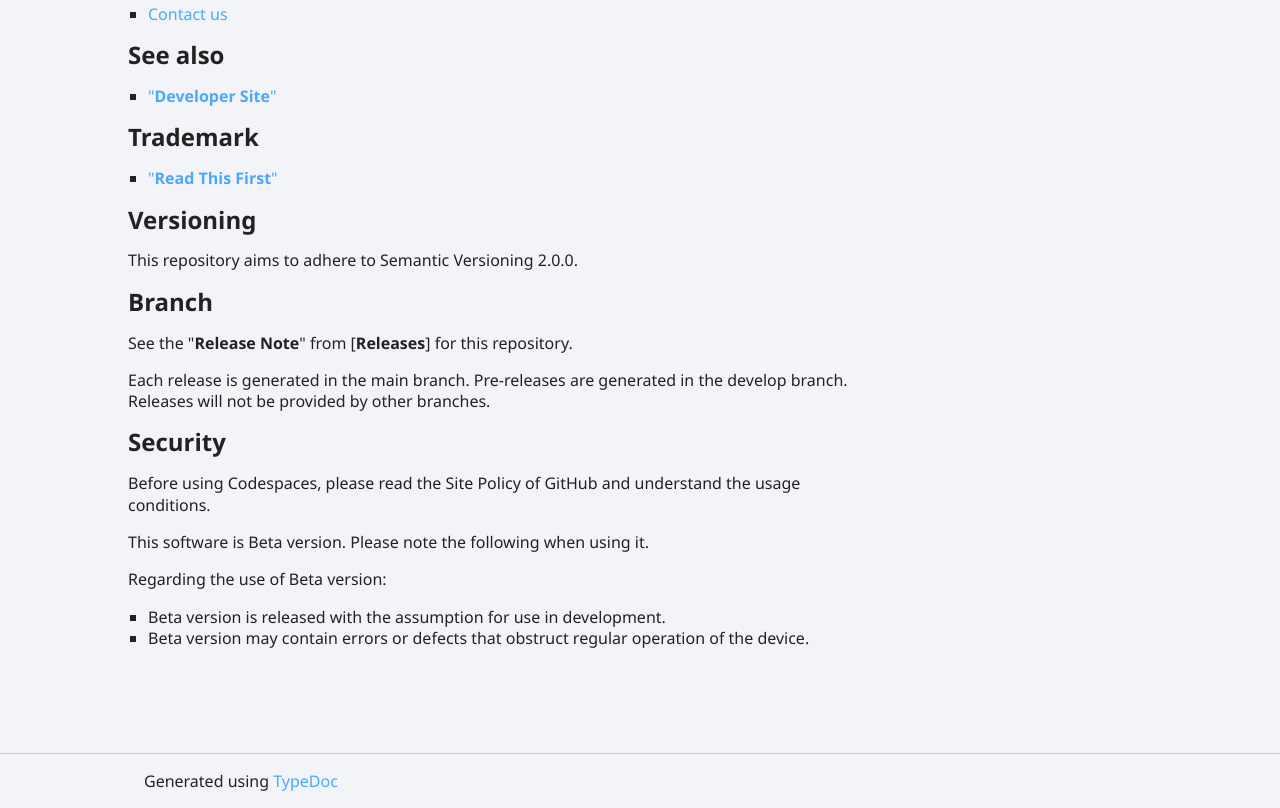
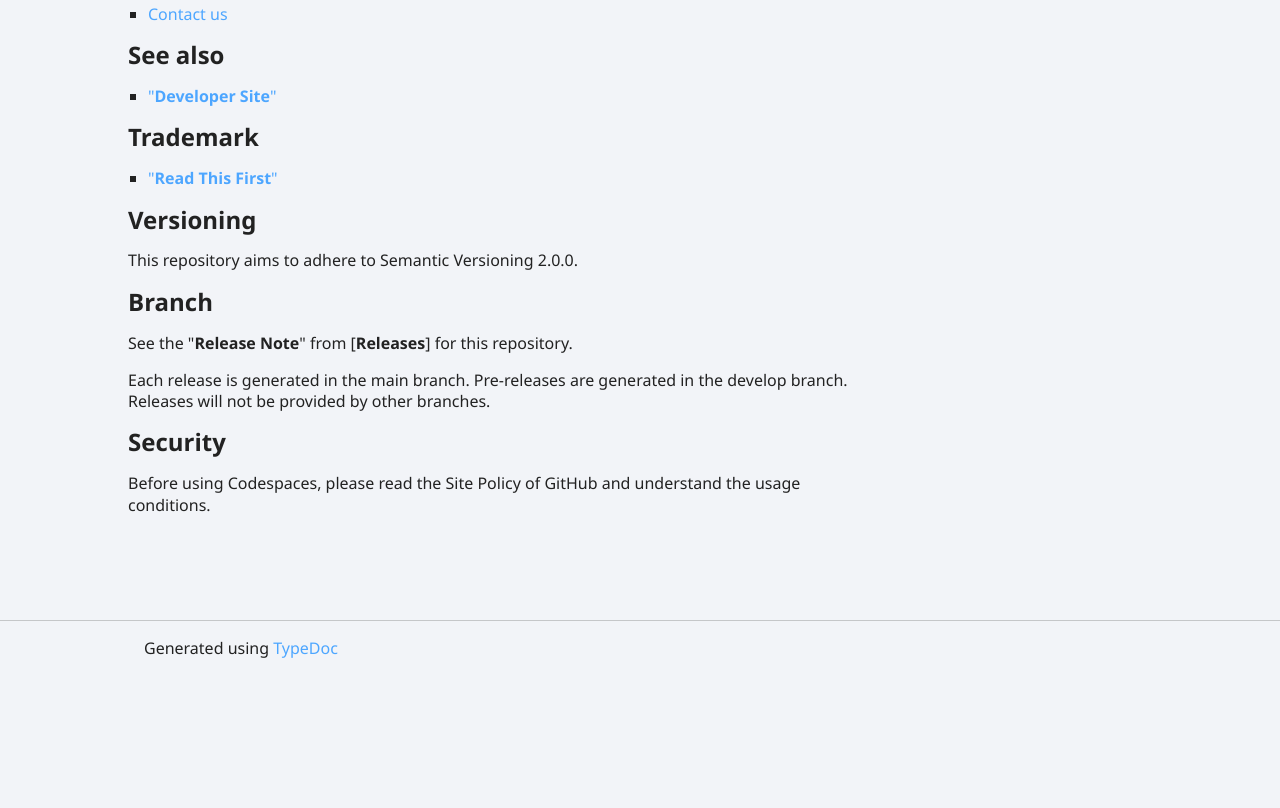
Before and after one commit to SonySemiconductorSolutions/aitrios-sdk-console-access-lib-ts, a plain HTML site: page docs/api-reference/index.html in a window 1280 px wide. Shown: the part 3270-4078 px from the top of the page. After the commit the page ends 3945 px from the top, so only its background shows below. Drawn offline with Linux system fonts and the light colour scheme.

Commit message:
delete Beta version

```diff
--- a/docs/api-reference/index.html
+++ b/docs/api-reference/index.html
@@ -141,12 +141,6 @@
   <h2>Security</h2>
 </a>
 <p>Before using Codespaces, please read the Site Policy of GitHub and understand the usage conditions. </p>
-<p>This software is Beta version. Please note the following when using it.</p>
-<p>Regarding the use of Beta version:</p>
-<ul>
-<li>Beta version is released with the assumption for use in development.</li>
-<li>Beta version may contain errors or defects that obstruct regular operation of the device.</li>
-</ul>
 </div></div>
 <div class="col-4 col-menu menu-sticky-wrap menu-highlight">
 <div class="tsd-navigation settings">
```
Also changed, not shown: README.md.
